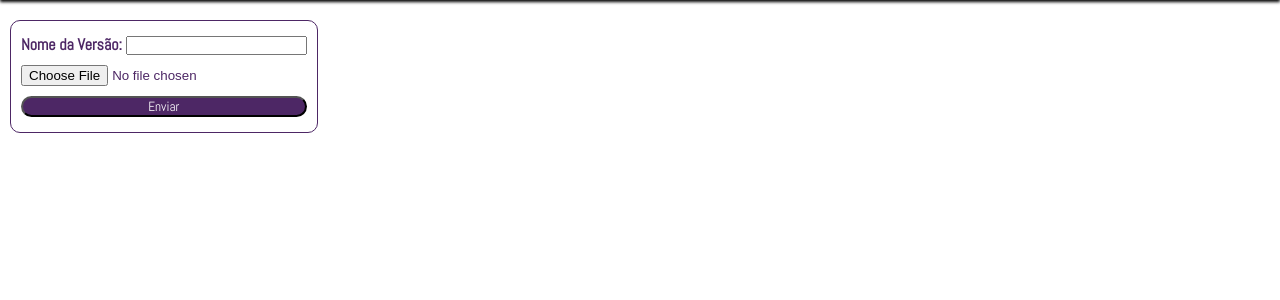
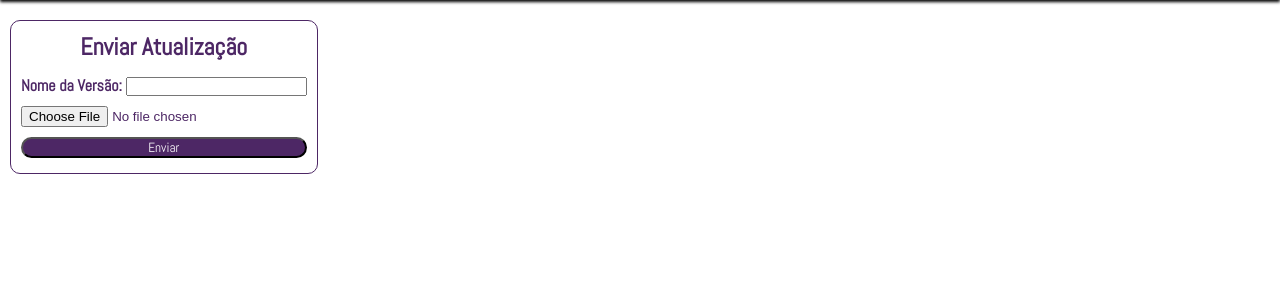
Before and after one commit to euesdrasgois/athenados, a PHP site: page /admin/painel.php in a window 1280 px wide. Shown: the part 100-400 px from the top of the page. Run offline with PHP 8.4, Linux system fonts and the light colour scheme; the visitor is signed in with stand-in values (Sample User, id 1).

Commit message:
download

```diff
--- a/admin/css/painel.css
+++ b/admin/css/painel.css
@@ -37,6 +37,10 @@ input {
     font-family: Abel;
     border-radius: 20px;
 }
+h2 {
+    margin-bottom: 10px;
+    text-align: center;
+}
 
 @media (max-width: 800px){
 }
--- a/admin/painel.php
+++ b/admin/painel.php
@@ -22,16 +22,16 @@ include 'verifica_login.php';
     if (isset($_POST['enviar'])) :
         $formatosPermitidos = ["apk"];
         $extensao = pathinfo($_FILES['arquivo']['name'], PATHINFO_EXTENSION);
-        if(in_array($extensao, $formatosPermitidos)){
+        if (in_array($extensao, $formatosPermitidos)) {
             $pasta = "../download/";
             $temporario = $_FILES['arquivo']['tmp_name'];
-            $novonome = "Athenados".".$extensao";
-            if(move_uploaded_file($temporario, $pasta.$novonome)){
+            $novonome = "Athenados" . ".$extensao";
+            if (move_uploaded_file($temporario, $pasta . $novonome)) {
                 $mensagem = "Upload feito com sucesso!";
                 include 'conexao.php';
                 $query = "INSERT INTO `app_info` (`id`, `version`, `date`) VALUES (NULL, '{$_POST['version']}', CURRENT_DATE());";
                 $result = mysqli_query($conexao, $query);
-            }else {
+            } else {
                 $mensagem = "Erro. Não foi possível completar o upload.";
             }
         } else {
@@ -44,13 +44,13 @@ include 'verifica_login.php';
     <div class="content">
         <div id="versionUpdate" class="left">
             <form action="<?php echo $_SERVER['PHP_SELF']; ?>" method="POST" enctype="multipart/form-data">
-
+                <h2>Enviar Atualização</h2>
                 <label for="version">Nome da Versão: </label><input type="text" name="version" id="version"><br>
                 <input type="file" name="arquivo" id="arquivo"><br>
                 <input type="submit" value="Enviar" name="enviar" id="enviar">
             </form>
             <?php
-            if($mensagem){
+            if ($mensagem) {
                 echo $mensagem;
             }
             ?>
```
